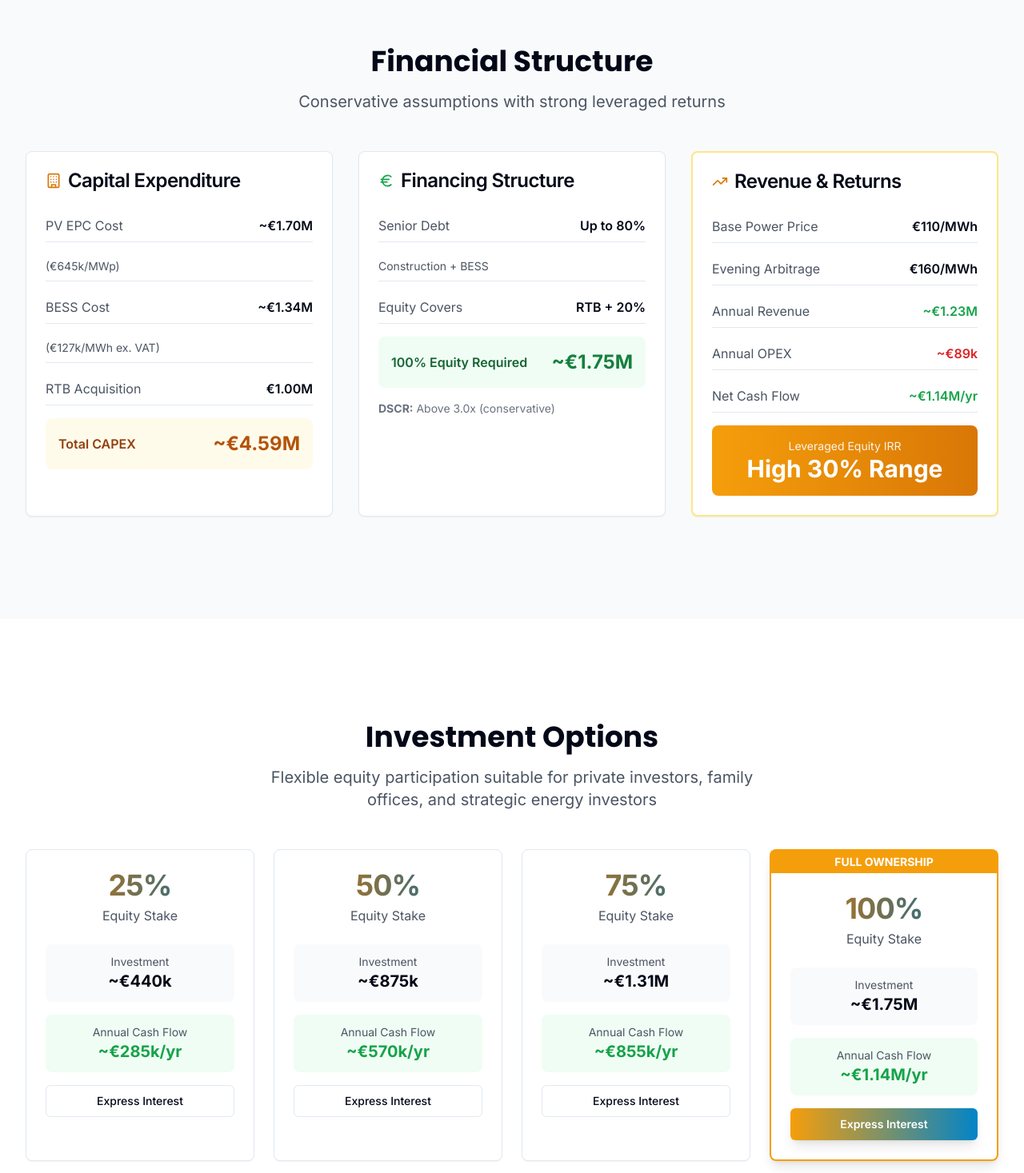
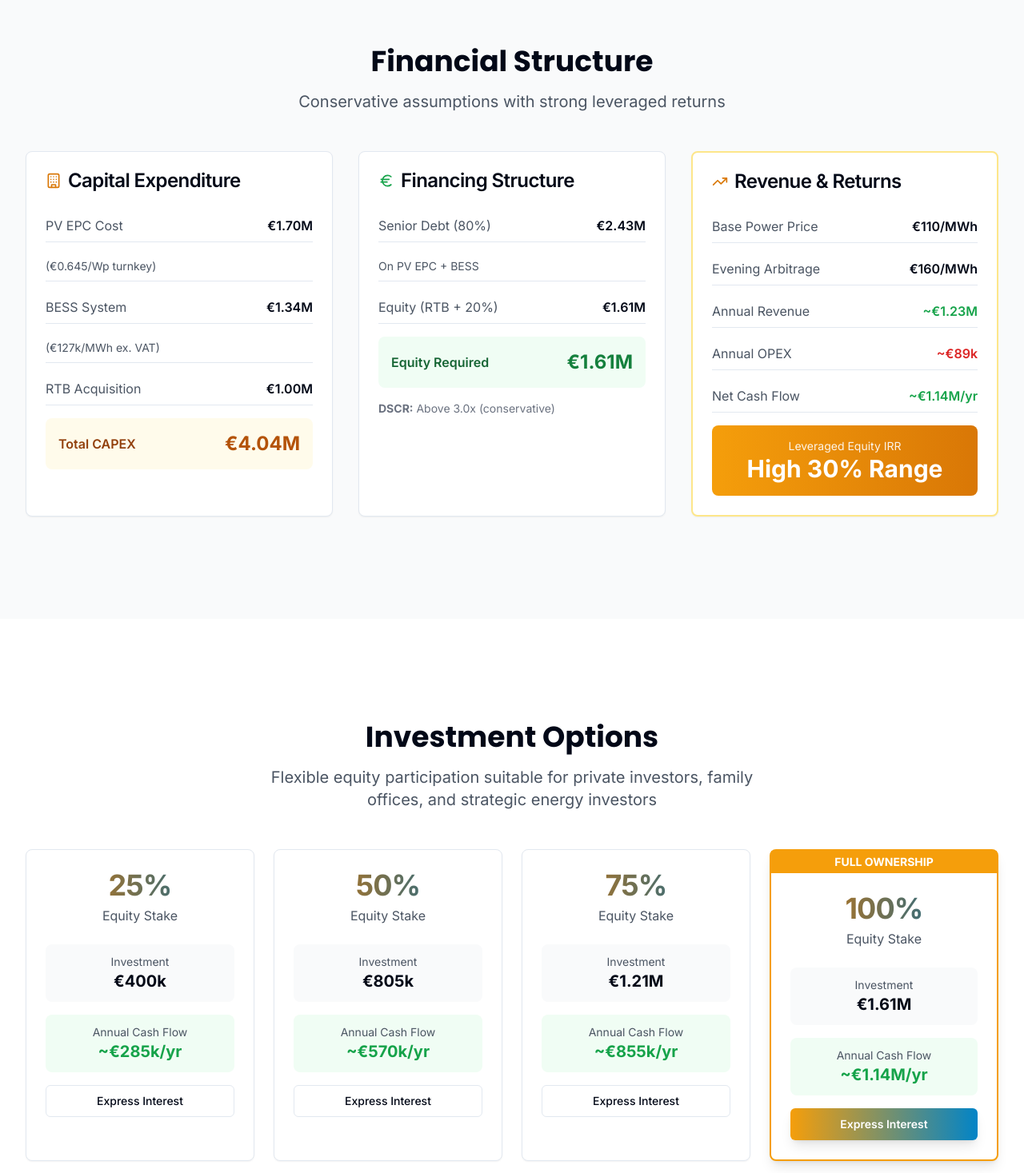
Before and after one commit to alexandersign/solarfarms-cy, a Next.js app: page /projects/agios-theodoros-rtb in a window 1280 px wide. Shown: the part 1576-3043 px from the top of the page at 80% size. Built offline with nearby package versions, Linux system fonts and the light colour scheme; no server answers.

Commit message:
Fix Agios Theodoros financials - correct CAPEX and equity calculations

```diff
--- a/app/(marketing)/projects/agios-theodoros-rtb/page.tsx
+++ b/app/(marketing)/projects/agios-theodoros-rtb/page.tsx
@@ -226,15 +226,15 @@ export default function AgiosTheodorosProjectPage() {
                 <div className="space-y-3">
                   <div className="flex justify-between items-center py-2 border-b">
                     <span className="text-gray-600">PV EPC Cost</span>
-                    <span className="font-semibold">~€1.70M</span>
+                    <span className="font-semibold">€1.70M</span>
                   </div>
                   <div className="flex justify-between items-center py-2 border-b">
-                    <span className="text-gray-600 text-sm">(€645k/MWp)</span>
+                    <span className="text-gray-600 text-sm">(€0.645/Wp turnkey)</span>
                     <span></span>
                   </div>
                   <div className="flex justify-between items-center py-2 border-b">
-                    <span className="text-gray-600">BESS Cost</span>
-                    <span className="font-semibold">~€1.34M</span>
+                    <span className="text-gray-600">BESS System</span>
+                    <span className="font-semibold">€1.34M</span>
                   </div>
                   <div className="flex justify-between items-center py-2 border-b">
                     <span className="text-gray-600 text-sm">(€127k/MWh ex. VAT)</span>
@@ -248,7 +248,7 @@ export default function AgiosTheodorosProjectPage() {
                 <div className="bg-solar-50 rounded-lg p-4 mt-4">
                   <div className="flex justify-between items-center">
                     <span className="font-semibold text-solar-800">Total CAPEX</span>
-                    <span className="text-2xl font-bold text-solar-700">~€4.59M</span>
+                    <span className="text-2xl font-bold text-solar-700">€4.04M</span>
                   </div>
                 </div>
               </CardContent>
@@ -265,22 +265,22 @@ export default function AgiosTheodorosProjectPage() {
               <CardContent className="space-y-4">
                 <div className="space-y-3">
                   <div className="flex justify-between items-center py-2 border-b">
-                    <span className="text-gray-600">Senior Debt</span>
-                    <span className="font-semibold">Up to 80%</span>
+                    <span className="text-gray-600">Senior Debt (80%)</span>
+                    <span className="font-semibold">€2.43M</span>
                   </div>
                   <div className="flex justify-between items-center py-2 border-b">
-                    <span className="text-gray-600 text-sm">Construction + BESS</span>
+                    <span className="text-gray-600 text-sm">On PV EPC + BESS</span>
                     <span></span>
                   </div>
                   <div className="flex justify-between items-center py-2 border-b">
-                    <span className="text-gray-600">Equity Covers</span>
-                    <span className="font-semibold">RTB + 20%</span>
+                    <span className="text-gray-600">Equity (RTB + 20%)</span>
+                    <span className="font-semibold">€1.61M</span>
                   </div>
                 </div>
                 <div className="bg-green-50 rounded-lg p-4 mt-4">
                   <div className="flex justify-between items-center">
-                    <span className="font-semibold text-green-800">100% Equity Required</span>
-                    <span className="text-2xl font-bold text-green-700">~€1.75M</span>
+                    <span className="font-semibold text-green-800">Equity Required</span>
+                    <span className="text-2xl font-bold text-green-700">€1.61M</span>
                   </div>
                 </div>
                 <div className="text-sm text-gray-500 mt-2">
@@ -346,10 +346,10 @@ export default function AgiosTheodorosProjectPage() {
 
           <div className="grid md:grid-cols-4 gap-6">
             {[
-              { percent: 25, equity: '~€440k', revenue: '~€285k/yr' },
-              { percent: 50, equity: '~€875k', revenue: '~€570k/yr' },
-              { percent: 75, equity: '~€1.31M', revenue: '~€855k/yr' },
-              { percent: 100, equity: '~€1.75M', revenue: '~€1.14M/yr', featured: true },
+              { percent: 25, equity: '€400k', revenue: '~€285k/yr' },
+              { percent: 50, equity: '€805k', revenue: '~€570k/yr' },
+              { percent: 75, equity: '€1.21M', revenue: '~€855k/yr' },
+              { percent: 100, equity: '€1.61M', revenue: '~€1.14M/yr', featured: true },
             ].map((option) => (
               <Card
                 key={option.percent}
--- a/app/(marketing)/projects/page.tsx
+++ b/app/(marketing)/projects/page.tsx
@@ -34,7 +34,7 @@ const projects = [
     title: "Agios Theodoros Solar Park with Battery Storage",
     location: "Agios Theodoros, Larnaca District",
     capacity: 2.64,
-    investment: 4590000,
+    investment: 4040000,
     roi: 35,
     annualRevenue: 1230000,
     status: "Ready to Build",
```
